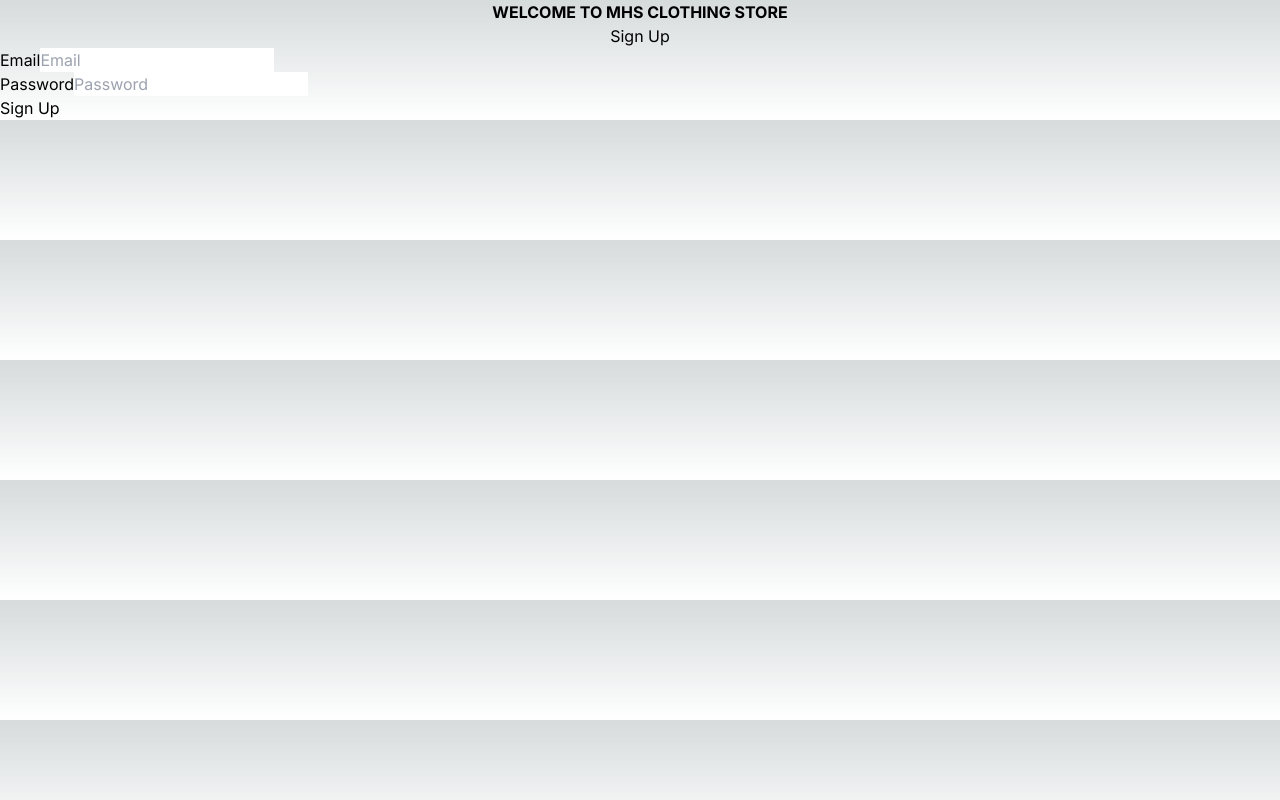
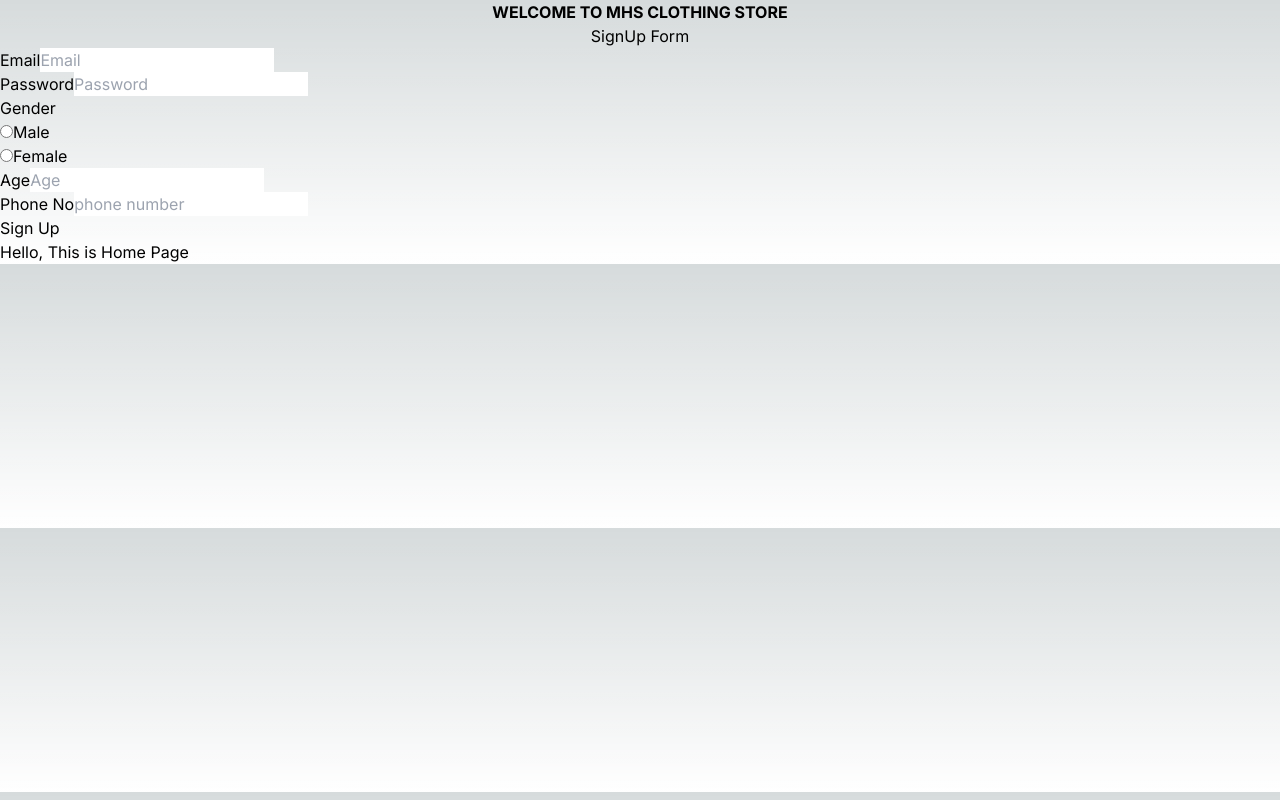
Before and after one commit to hassaan-shafique/MHS-Ecommerce-Store, a Next.js app: page / in a window 1280 px wide. Both pictures are taken after a click on the button "Sign Up". Built offline with nearby package versions, Linux system fonts and the light colour scheme.

Commit message:
signup form modidfied

```diff
--- /dev/null
+++ b/Components/Home.js
@@ -0,0 +1,12 @@
+
+import React from 'react'
+
+const Home = () => {
+  return (
+    <div>
+     <h1> Hello, This is Home Page </h1>
+    </div>
+  )
+}
+
+export default Home
--- a/Components/Signup.js
+++ b/Components/Signup.js
@@ -1,4 +1,4 @@
-// components/Signup.js
+
 import React, { useState } from "react";
 import { createUserWithEmailAndPassword } from "firebase/auth";
 import { getAuth } from "firebase/auth";
@@ -6,6 +6,10 @@
 function Signup() {
   const [email, setEmail] = useState("");
   const [password, setPassword] = useState("");
+  const [gender, setGender] = useState ("");
+  const [age, setAge] =useState ("");
+  const [phonenumber, setPhoneNumber]= useState("");
+
 
   const handleSignup = async (e) => {
     e.preventDefault();
@@ -20,14 +24,15 @@
   };
 
   return (
-   <div className="min-h-screen flex items-center justify-center">
+   <div className="min-h-screen width={50%} flex items-center justify-center">
   <form
     onSubmit={handleSignup}
-    className="w-full max-w-md p-6 bg-white rounded-lg shadow-md"
+    className="w-full max-w-md p-6 bg-white
+    text-black rounded-lg shadow-md"
   >
-    <h2 className="text-2xl font-semibold text-center mb-6">Sign Up</h2>
+    <h2 className="text-2xl text-black font-semibold text-center mb-6">SignUp Form</h2>
     <div className="mb-4">
-      <label htmlFor="email" className="block text-gray-600 font-semibold">
+      <label htmlFor="email" className="space-y-1 block text-black  font-semibold">
         Email
       </label>
       <input
@@ -54,6 +59,64 @@
         required
       />
     </div>
+   <div className="mb-6">
+  <p className="block text-gray-600 font-semibold">Gender</p>
+  <div>
+    <input
+      type="radio"
+      id="male"
+      name="gender"
+      value="male"
+      className="mr-1"
+      checked={gender === "male"}
+      onChange={(e) => setGender(e.target.value)}
+      required
+    />
+     <label  className="text-black"htmlFor="male">Male</label>
+  </div>
+
+  <div>
+    <input
+      type="radio"
+      id="female"
+      name="gender"
+      value="female"
+      className="mr-1"
+      checked={gender === "female"}
+      onChange={(e) => setGender(e.target.value)}
+      required
+    />
+    <label  className="text-black"htmlFor="female">Female</label>
+  </div>
+</div>
+    <div className="mb-6">
+      <label htmlFor="age" className="block text-gray-600 font-semibold">
+        Age
+      </label>
+      <input
+        type="age"
+        id="age"
+        className="w-full px-3 py-2 border rounded-md focus:outline-none focus:border-blue-400"
+        placeholder="Age"
+        value={age}
+        onChange={(e) => setAge(e.target.value)}
+        required
+      />
+    </div>
+    <div className="mb-6">
+      <label htmlFor="password" className="block text-gray-600 font-semibold">
+        Phone No
+      </label>
+      <input
+        type="phone number"
+        id="phone number"
+        className="w-full px-3 py-2 border rounded-md focus:outline-none focus:border-blue-400"
+        placeholder="phone number"
+        value={phonenumber}
+        onChange={(e) => setPhoneNumber(e.target.value)}
+        required
+      />
+    </div>
     <button
       type="submit"
       className="w-full bg-blue-500 text-white font-semibold py-2 px-4 rounded-md hover:bg-blue-600"
--- a/app/page.js
+++ b/app/page.js
@@ -1,12 +1,14 @@
 
 import React from 'react'
 import Login from '@/Components/Login'
+import Home from '@/Components/Home'
 
 const page = () => {
   return (
     <div>
       <h1 className='text-center font-bold'> WELCOME TO MHS CLOTHING STORE</h1>
       <Login/>
+      <Home/>
     </div>
   )
 }
```
